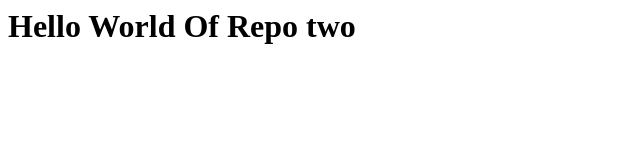
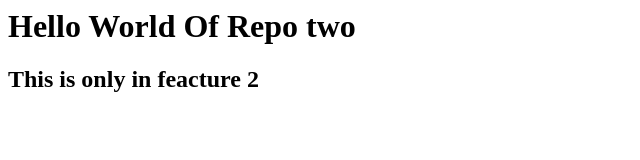
Before and after one commit to maazasif03/repotwo, a plain HTML site: page index.html in a window 1280 px wide. Shown: the whole page, without its empty margins (0-640 px from the left). Drawn offline with Linux system fonts and the light colour scheme.

Commit message:
add in feacture1

```diff
--- a/index.html
+++ b/index.html
@@ -1 +1,2 @@
 <h1>Hello World Of Repo two</h1>
+<h2>This is only in feacture 2</h2>
```
